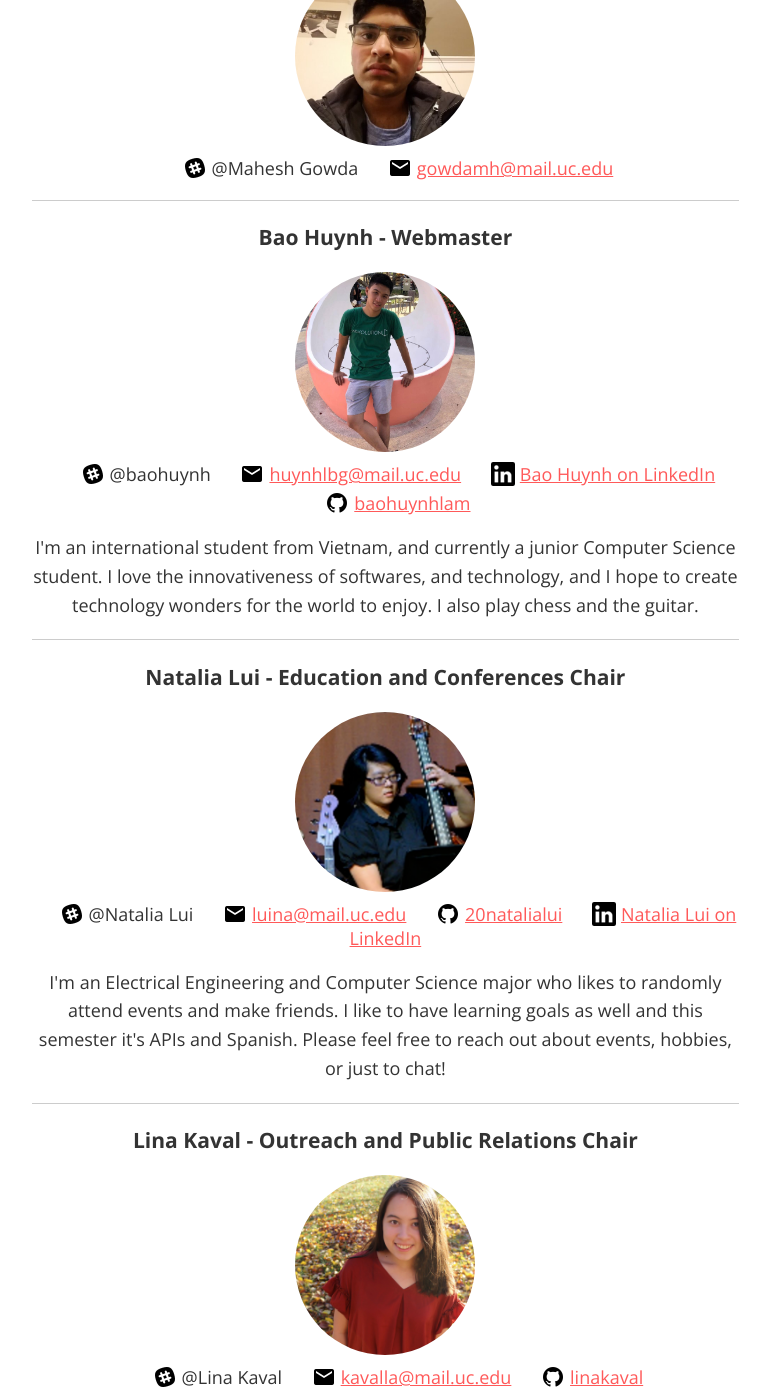
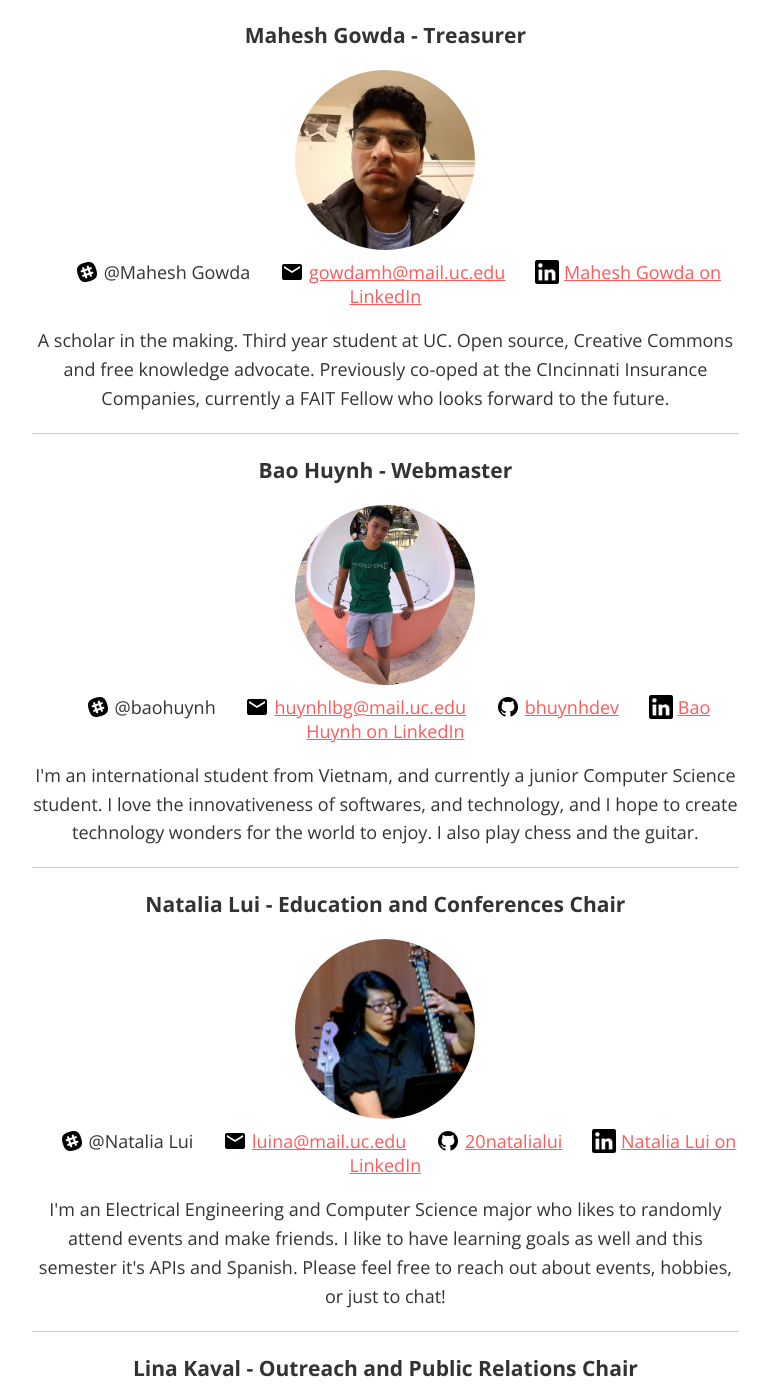
Before and after one commit to ACMatUC/acmatuc.github.io, a Jekyll site: the page built from executives.html, in a window 1280 px wide and 1400 px high, scrolled down 1489 px. Shown: the whole window, without its empty margins (343-1113 px from the left). Built offline with Jekyll 4.4.1, drawn with Linux system fonts in a browser that asks for light colours; some of the changed text lies outside the part shown.

Commit message:
Update Executives descriptions

```diff
--- a/Gemfile
+++ b/Gemfile
@@ -12,3 +12,4 @@
   gem 'minima'
   gem 'jekyll-feed'
 end
+gem "webrick", "~> 1.7"
--- a/executives.html
+++ b/executives.html
@@ -23,6 +23,10 @@
     >
     <img class="icon" src="/assets/twitter.png" /><a href="https://twitter.com/BoiJash">BoiJash</a>
   </span>
+  <p>
+    Hi! I'm Jash and I'm a fourth year student studying computer science. I grew up in Mumbai, India and love cities!
+    I am passionate about web dev technologies. I'm a huge Potterhead and MCU fan!
+  </p>
 </div>
 
 <div class="executive">
@@ -81,7 +85,15 @@
     <img class="icon" src="/assets/email.png" /><a href="mailto:gowdamh@mail.uc.edu"
       >gowdamh@mail.uc.edu</a
     >
+    <img class="icon" src="/assets/linkedin-logo.png" /><a
+      href="https://www.linkedin.com/in/mahesh-gowda-819924134/"
+      >Mahesh Gowda on LinkedIn</a
+    >
   </span>
+  <p>
+    A scholar in the making. Third year student at UC. Open source, Creative Commons and free knowledge advocate.
+    Previously co-oped at the CIncinnati Insurance Companies, currently a FAIT Fellow who looks forward to the future.
+  </p>
 </div>
 
 <div class="executive">
@@ -92,12 +104,12 @@
     <img class="icon" src="/assets/email.png" /><a href="mailto:huynhlbg@mail.uc.edu"
       >huynhlbg@mail.uc.edu</a
     >
+    <img class="icon" src="/assets/github-circle.png" /><a href="https://github.com/bhuynhdev"
+      >bhuynhdev</a
+    >
     <img class="icon" src="/assets/linkedin-logo.png" /><a
       href="https://www.linkedin.com/in/baohuynhuc/"
       >Bao Huynh on LinkedIn</a
-    >
-    <img class="icon" src="/assets/github-circle.png" /><a href="https://github.com/baohuynhlam"
-      >baohuynhlam</a
     >
   </span>
   <p>
@@ -145,12 +157,12 @@
 </div>
 
 <div class="executive">
-  <h3>Nhat Nguyen - Membership Chair</h3>
-  <img src="/assets/outreach-chair.jpg" alt="Membership Chair" />
+  <h3>Ishani Saxena - Membership Chair</h3>
+  <!-- <img src="/assets/outreach-chair.jpg" alt="Membership Chair" /> -->
   <span>
-    <img class="icon" src="/assets/slack.png" />@Huu Quang Nhat Nguyen
-    <img class="icon" src="/assets/email.png" /><a href="mailto:nguye2hq@mail.uc.edu"
-      >nguye2hq@mail.uc.edu</a
+    <img class="icon" src="/assets/slack.png" />@Ishani Saxena
+    <img class="icon" src="/assets/email.png" /><a href="mailto:saxenaii@mail.uc.edu"
+      >saxenaii@mail.uc.edu</a
     >
   </span>
 </div>
```
Also changed, not shown: Gemfile.lock.
